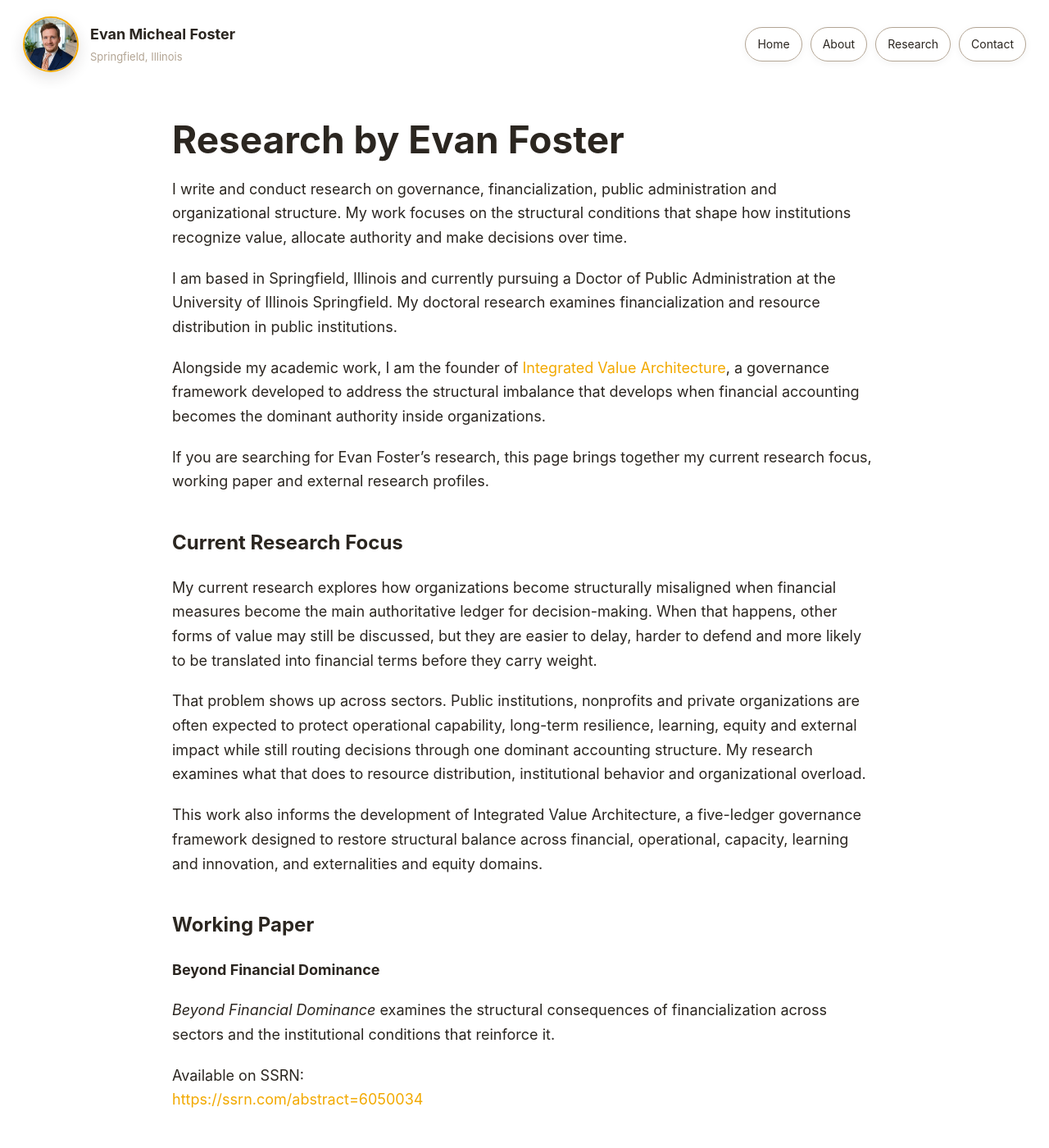
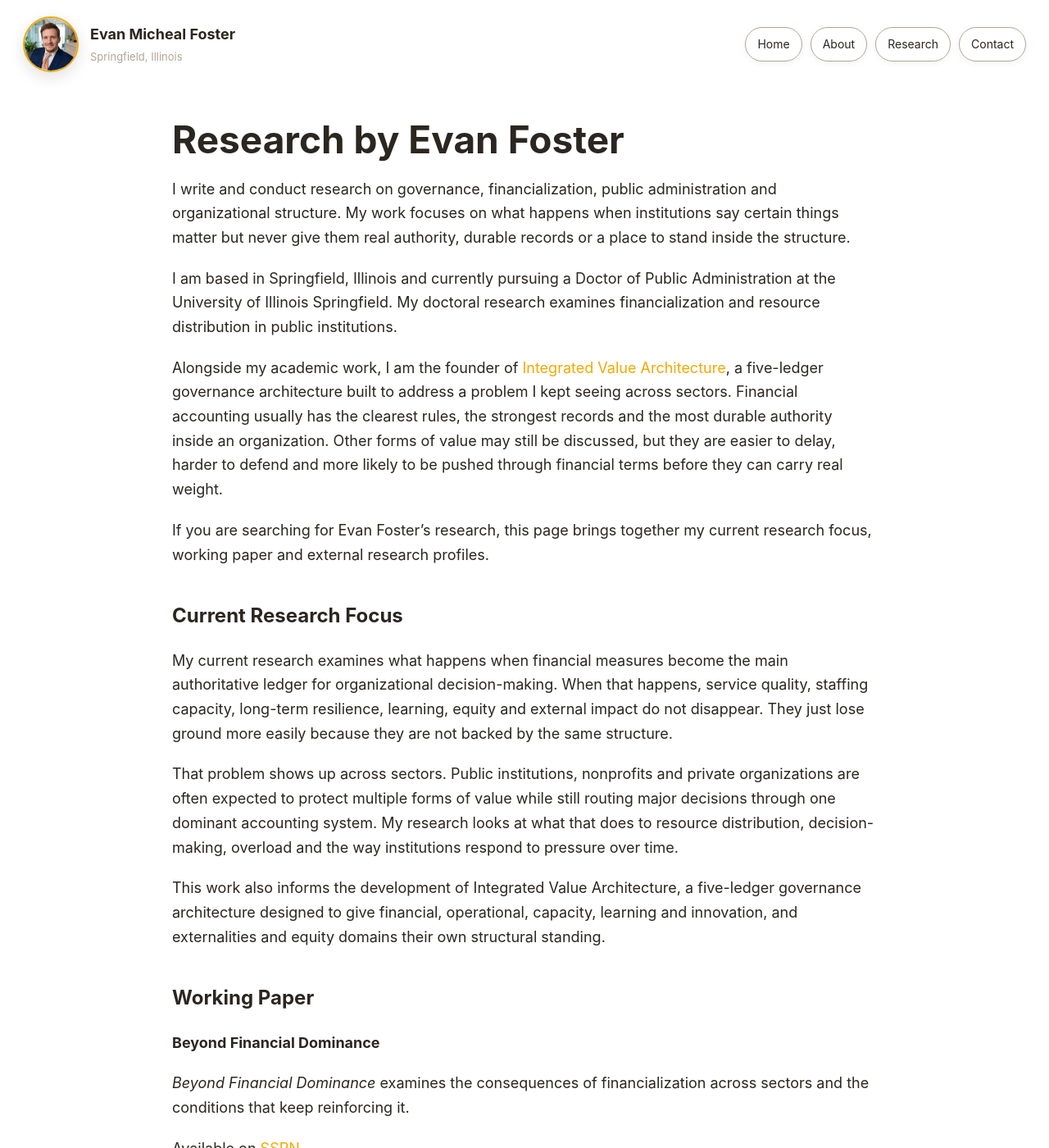
Before and after one commit to efost7873/evanmichealfoster.com, a Jekyll site: the page built from research.md, in a window 1280 px wide and 1400 px high. Shown: the whole window at 82% size. Built offline with Jekyll 4.4.1, drawn with Linux system fonts in a browser that asks for light colours; some of the changed text lies outside the part shown.

Commit message:
Revise research descriptions for clarity and detail
Updated descriptions and clarified research focus on governance and financialization.

```diff
--- a/research.md
+++ b/research.md
@@ -2,43 +2,42 @@
 layout: default
 title: Research by Evan Foster | Springfield, Illinois
 permalink: /research/
-description: Research and writing by Evan Foster on governance, financialization, public administration and organizational structure.
+description: Research and writing by Evan Foster on governance, financialization, public administration and the structural problems that shape organizational decision-making.
 ---
 
 # Research by Evan Foster
 
-I write and conduct research on governance, financialization, public administration and organizational structure. My work focuses on the structural conditions that shape how institutions recognize value, allocate authority and make decisions over time.
+I write and conduct research on governance, financialization, public administration and organizational structure. My work focuses on what happens when institutions say certain things matter but never give them real authority, durable records or a place to stand inside the structure.
 
 I am based in Springfield, Illinois and currently pursuing a Doctor of Public Administration at the University of Illinois Springfield. My doctoral research examines financialization and resource distribution in public institutions.
 
-Alongside my academic work, I am the founder of [Integrated Value Architecture](https://integratedvaluearchitecture.com), a governance framework developed to address the structural imbalance that develops when financial accounting becomes the dominant authority inside organizations.
+Alongside my academic work, I am the founder of [Integrated Value Architecture](https://integratedvaluearchitecture.com), a five-ledger governance architecture built to address a problem I kept seeing across sectors. Financial accounting usually has the clearest rules, the strongest records and the most durable authority inside an organization. Other forms of value may still be discussed, but they are easier to delay, harder to defend and more likely to be pushed through financial terms before they can carry real weight.
 
 If you are searching for Evan Foster’s research, this page brings together my current research focus, working paper and external research profiles.
 
 ## Current Research Focus
 
-My current research explores how organizations become structurally misaligned when financial measures become the main authoritative ledger for decision-making. When that happens, other forms of value may still be discussed, but they are easier to delay, harder to defend and more likely to be translated into financial terms before they carry weight.
+My current research examines what happens when financial measures become the main authoritative ledger for organizational decision-making. When that happens, service quality, staffing capacity, long-term resilience, learning, equity and external impact do not disappear. They just lose ground more easily because they are not backed by the same structure.
 
-That problem shows up across sectors. Public institutions, nonprofits and private organizations are often expected to protect operational capability, long-term resilience, learning, equity and external impact while still routing decisions through one dominant accounting structure. My research examines what that does to resource distribution, institutional behavior and organizational overload.
+That problem shows up across sectors. Public institutions, nonprofits and private organizations are often expected to protect multiple forms of value while still routing major decisions through one dominant accounting system. My research looks at what that does to resource distribution, decision-making, overload and the way institutions respond to pressure over time.
 
-This work also informs the development of Integrated Value Architecture, a five-ledger governance framework designed to restore structural balance across financial, operational, capacity, learning and innovation, and externalities and equity domains.
+This work also informs the development of Integrated Value Architecture, a five-ledger governance architecture designed to give financial, operational, capacity, learning and innovation, and externalities and equity domains their own structural standing.
 
 ## Working Paper
 
 **Beyond Financial Dominance**
 
-*Beyond Financial Dominance* examines the structural consequences of financialization across sectors and the institutional conditions that reinforce it.
+*Beyond Financial Dominance* examines the consequences of financialization across sectors and the conditions that keep reinforcing it.
 
-Available on SSRN:
-[https://ssrn.com/abstract=6050034](https://ssrn.com/abstract=6050034)
+Available on [SSRN](https://ssrn.com/abstract=6050034)
 
 ## Research Profiles
 
 **ORCID**
-[https://orcid.org/0009-0005-8361-2495](https://orcid.org/0009-0005-8361-2495)
+[0009-0005-8361-2495](https://orcid.org/0009-0005-8361-2495)
 
 **SSRN Author Page**
-[https://ssrn.com/abstract=6050034](https://ssrn.com/abstract=6050034)
+[Beyond Financial Dominance on SSRN](https://ssrn.com/abstract=6050034)
 
 ## Research Areas
 
```
